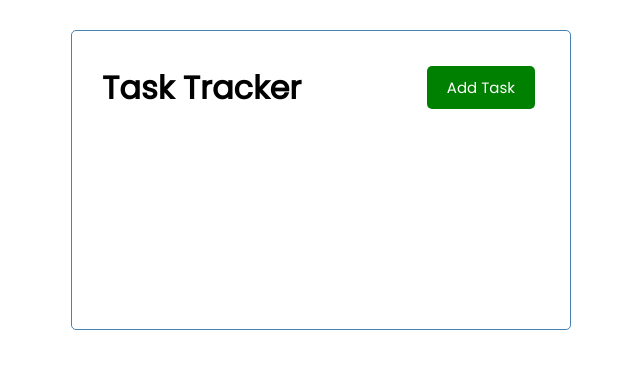
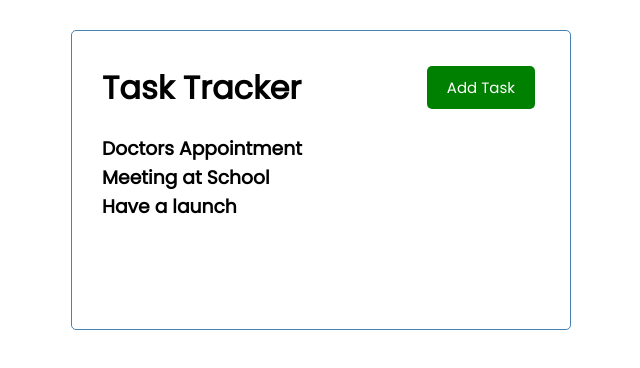
Before and after one commit to keer2345/reactjs-crash-course-2021, a React (Create React App) app: page / in a window 1280 px wide. Shown: the top 368 px of the page, without its empty margins (319-959 px from the left). Built offline with nearby package versions, Linux system fonts and the light colour scheme; the HTML template or start-up script is replaced by a standard one.

Commit message:
State & useState Hook

```diff
--- a/src/App.js
+++ b/src/App.js
@@ -1,9 +1,11 @@
 import Header from './components/Header'
+import Tasks from './components/Tasks'
 
 function App() {
   return (
     <div className="container">
       <Header />
+      <Tasks />
     </div>
   )
 }
--- /dev/null
+++ b/src/components/Tasks.js
@@ -0,0 +1,34 @@
+import { useState } from 'react'
+
+const Tasks = () => {
+  const [tasks, setTasks] = useState([
+    {
+      id: 1,
+      text: 'Doctors Appointment',
+      day: 'Feb 5th at 2:30pm',
+      reminder: true
+    },
+    {
+      id: 2,
+      text: 'Meeting at School',
+      day: 'Feb 6th at 1:30pm',
+      reminder: true
+    },
+    {
+      id: 3,
+      text: 'Have a launch',
+      day: 'Feb 6th at 11:00am',
+      reminder: false
+    }
+  ])
+
+  return (
+    <>
+      {tasks.map((task) => (
+        <h3 key={task.id}>{task.text}</h3>
+      ))}
+    </>
+  )
+}
+
+export default Tasks
```
